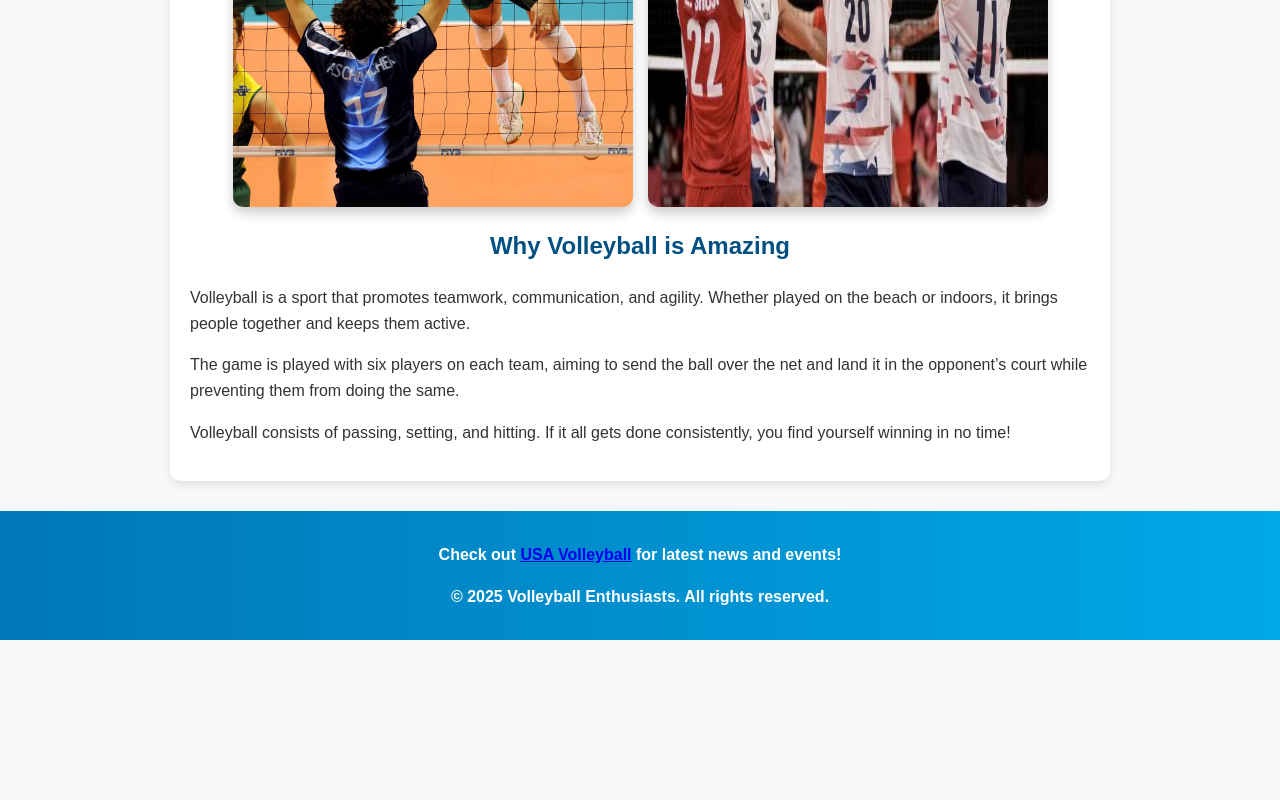
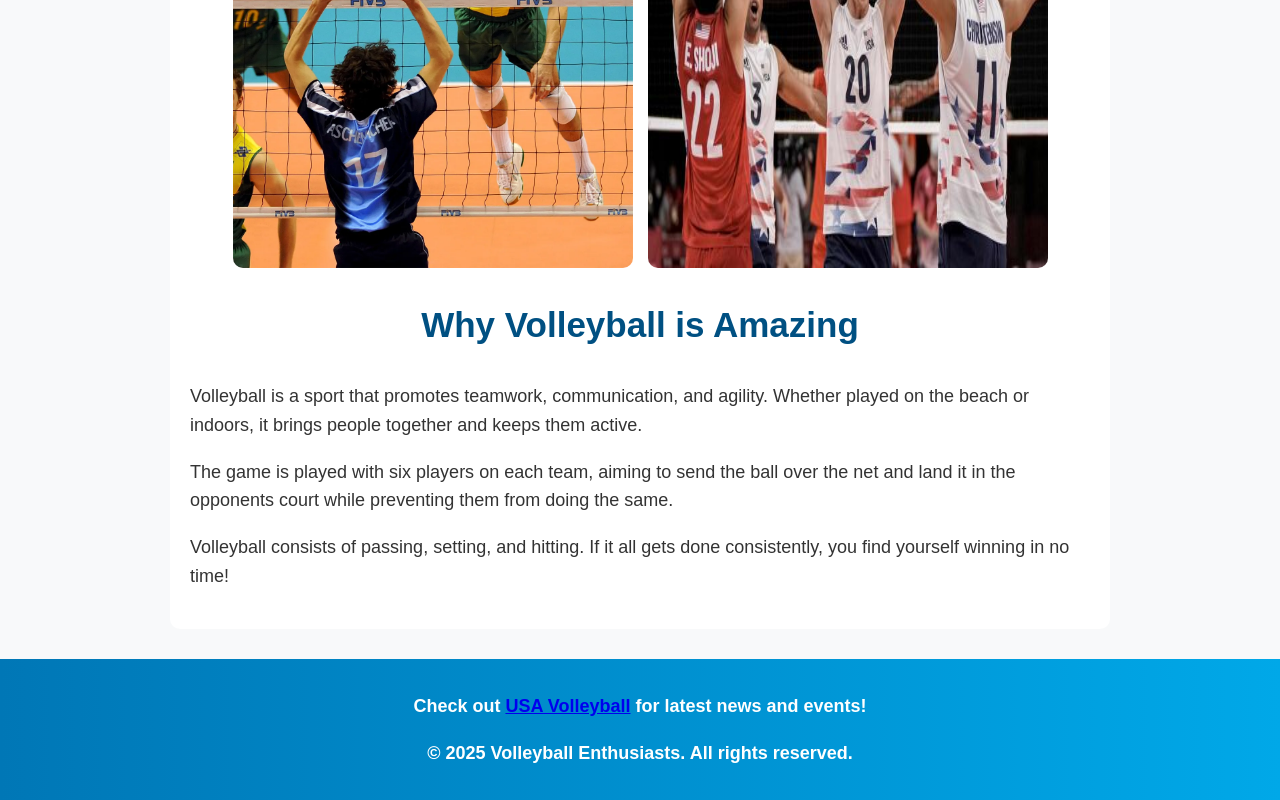
Before and after one commit to rycall13/csc105SPR, a plain HTML site: page Homework6/Homework6.html in a window 1280 px wide. Shown: the part 854-1654 px from the top of the page. Before the commit the page ends 1494 px from the top, so only its background shows below. Drawn offline with Linux system fonts and the light colour scheme.

Commit message:
Add files via upload

```diff
--- a/Homework6/Homework6.css
+++ b/Homework6/Homework6.css
@@ -12,7 +12,7 @@ header {
     color: white;
     text-align: center;
     padding: 25px;
-    font-size: 1.8em;
+    font-size: 25px;
     font-weight: bold;
 }
 
@@ -21,13 +21,20 @@ main {
     margin: 30px auto;
     padding: 20px;
     background: white;
-    box-shadow: 0 4px 10px rgba(0, 0, 0, 0.1);
     border-radius: 10px;
 }
 
 h1, h2 {
     text-align: center;
     color: #005082;
+}
+
+h2 {
+	font-size: 35px;
+}
+
+p {
+	font-size: 18px;
 }
 
 h2:hover {
@@ -46,7 +53,6 @@ h2:hover {
     width: 100%;
     max-width: 400px;
     border-radius: 10px;
-    box-shadow: 0 6px 12px rgba(0, 0, 0, 0.2);
     transition: transform 0.3s ease-in-out;
 }
 
@@ -59,7 +65,7 @@ footer {
     color: white;
     text-align: center;
     padding: 15px;
-    font-size: 1em;
+    font-size: 15px;
     font-weight: bold;
 }
 
--- a/Homework6/Homework6.html
+++ b/Homework6/Homework6.html
@@ -29,7 +29,7 @@
 			<section class="content">
 				<h2>Why Volleyball is Amazing</h2>
 				<p>Volleyball is a sport that promotes teamwork, communication, and agility. Whether played on the beach or indoors, it brings people together and keeps them active.</p>
-				<p>The game is played with six players on each team, aiming to send the ball over the net and land it in the opponent’s court while preventing them from doing the same.</p>
+				<p>The game is played with six players on each team, aiming to send the ball over the net and land it in the opponents court while preventing them from doing the same.</p>
 				<p>Volleyball consists of passing, setting, and hitting. If it all gets done consistently, you find yourself winning in no time!</p>
 			</section>
 		</main>
```
